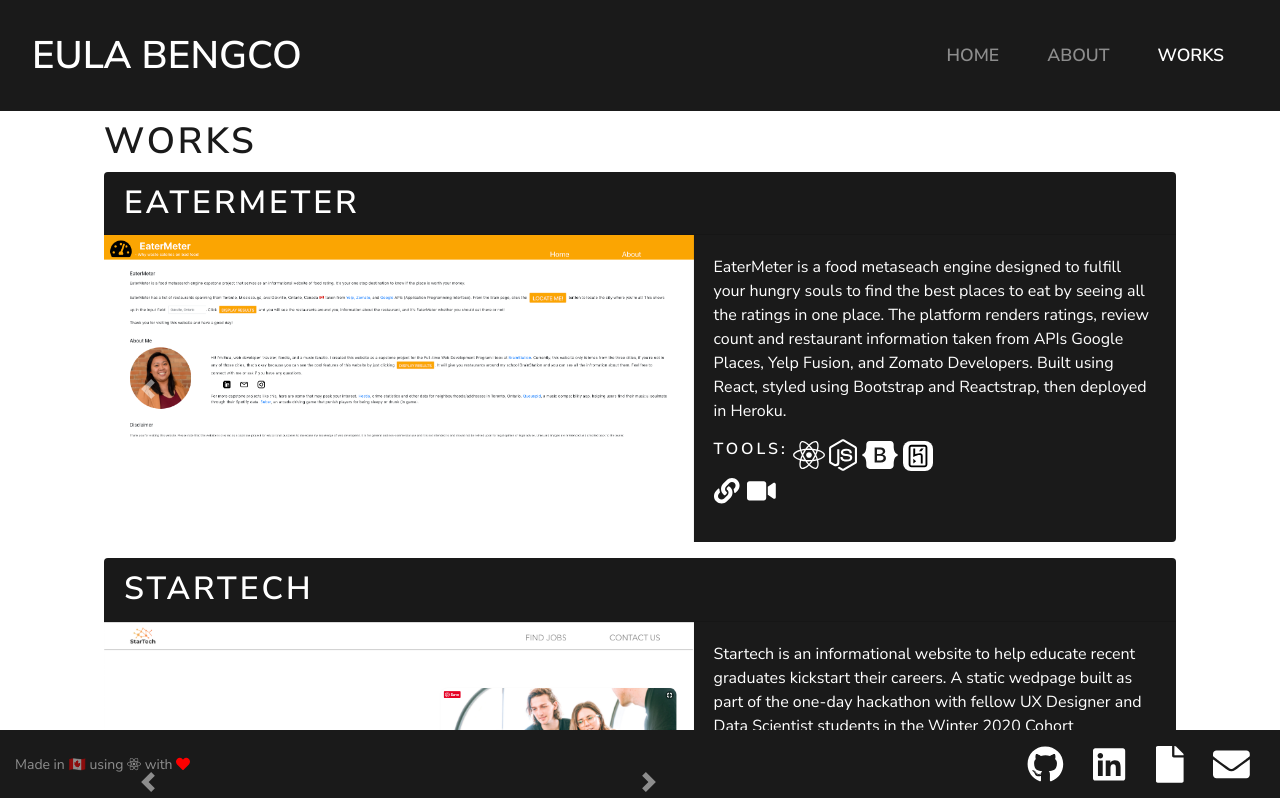
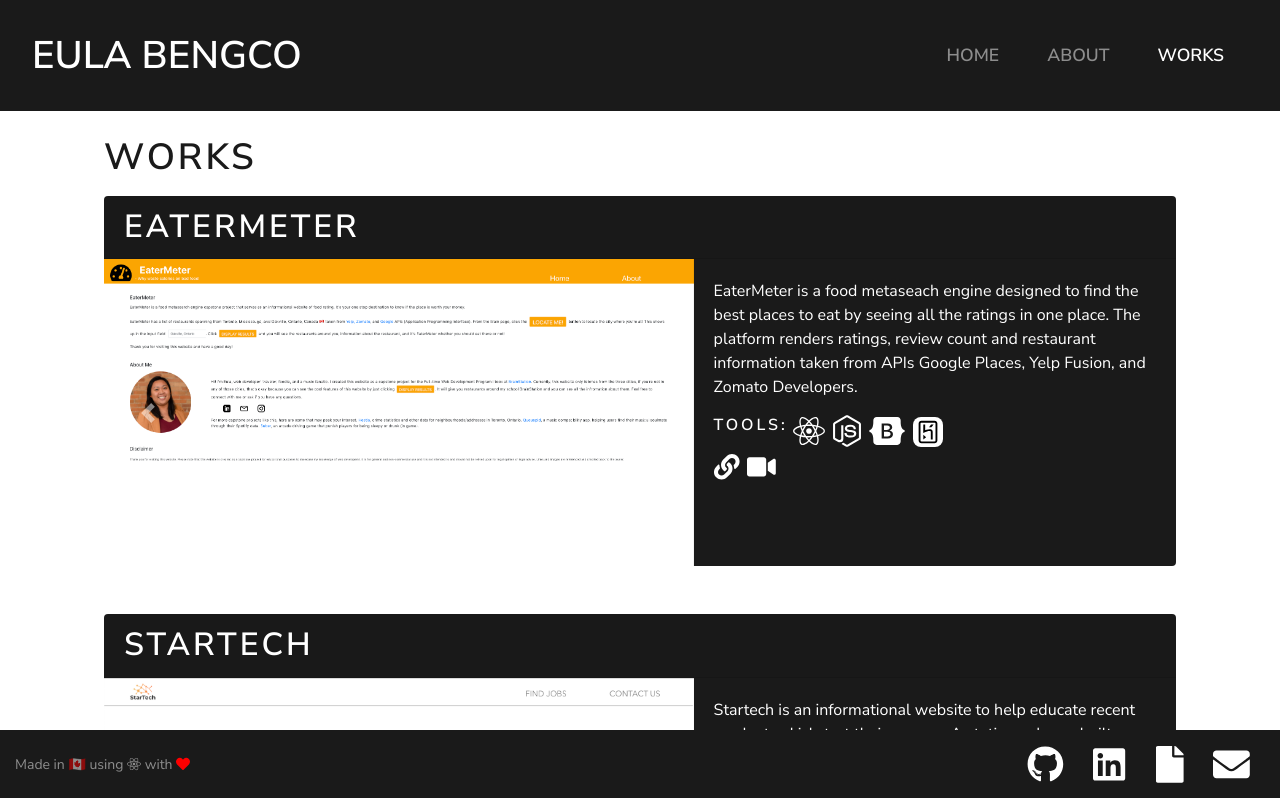
Before and after one commit to eulaaab/portfolio-v1, a React (Create React App) app: page /works in a window 1280 px wide. Shown: the top 798 px of the page. Built offline with nearby package versions, Linux system fonts and the light colour scheme.

Commit message:
uninstall react-read-more

```diff
--- a/src/App.js
+++ b/src/App.js
@@ -4,7 +4,6 @@ import Header from "./components/Header/Header";
 import Home from "./pages/Home/Home";
 import About from "./pages/About/About";
 import Works from "./pages/Works/Works";
-import Contact from "./pages/Contact/Contact";
 import Footer from "./components/Footer/Footer";
 
 function App() {
@@ -16,7 +15,6 @@ function App() {
           <Route exact path="/" component={Home} />
           <Route path="/about" component={About} />
           <Route path="/works" component={Works} />
-          <Route path="/contact" component={Contact} />
         </Switch>
         <Footer />
       </BrowserRouter>
--- a/src/components/WorkCard/WorkCard.scss
+++ b/src/components/WorkCard/WorkCard.scss
@@ -4,6 +4,9 @@
 .card {
   //background-color: rgba(0, 0, 0, 0.4) !important;
   border: 0px transparent solid;
+  @include tablet {
+    margin-bottom: 3rem !important;
+  }
   &__image {
     width: 100% !important;
   }
@@ -27,7 +30,7 @@
   }
   &__tool {
     font-size: 2rem;
-    margin-right: 0.3rem;
+    margin-right: 0.5rem;
   }
   &__icon {
     margin-right: 0.5rem;
--- a/src/components/WorksList/WorksList.js
+++ b/src/components/WorksList/WorksList.js
@@ -19,6 +19,7 @@ import {
   faBootstrap,
 } from "@fortawesome/free-brands-svg-icons";
 import heroku from "../../assets/images/heroku.svg";
+import ReadMoreReact from "read-more-react";
 
 export default function WorksList() {
   let projects = [
@@ -26,7 +27,7 @@ export default function WorksList() {
       id: "01",
       name: "EaterMeter",
       description:
-        "EaterMeter is a food metaseach engine designed to fulfill your hungry souls to find the best places to eat by seeing all the ratings in one place. The platform renders ratings, review count and restaurant information taken from APIs Google Places, Yelp Fusion, and Zomato Developers. Built using React, styled using Bootstrap and Reactstrap, then deployed in Heroku.",
+        "EaterMeter is a food metaseach engine designed to find the best places to eat by seeing all the ratings in one place. The platform renders ratings, review count and restaurant information taken from APIs Google Places, Yelp Fusion, and Zomato Developers.",
       images: [eatermeter01, eatermeter02, eatermeter03, eatermeter04],
       tools: [
         <FontAwesomeIcon icon={faReact} className="card__tool" alt="React" />,
@@ -84,3 +85,33 @@ export default function WorksList() {
     </>
   );
 }
+
+{
+  /*
+  (
+  <ReadMoreReact
+    text={
+      "EaterMeter is a food metaseach engine designed to fulfill your hungry souls to find the best places to eat by seeing all the ratings in one place. The platform renders ratings, review count and restaurant information taken from APIs Google Places, Yelp Fusion, and Zomato Developers. Built using React, styled using Bootstrap and Reactstrap, then deployed in Heroku."
+    }
+    min={147}
+    ideal={147}
+    max={147}
+    className="read-more"
+    readMoreText="read more"
+  />
+
+
+   `EaterMeter is a food metaseach engine designed to fulfill your hungry souls to find the best places to eat by seeing all the ratings in one place.${(
+        <span className="more-text">
+          <button className="btn">Read More</button>
+          <p>
+            The platform renders ratings, review count and restaurant
+            information taken from APIs Google Places, Yelp Fusion, and Zomato
+            Developers. Built using React, styled using Bootstrap and
+            Reactstrap, then deployed in Heroku.
+          </p>
+        </span>
+      )}The platform renders ratings, review count and restaurant information taken from APIs Google Places, Yelp Fusion, and Zomato Developers. Built using React, styled using Bootstrap and Reactstrap, then deployed in Heroku.`
+)
+*/
+}
--- a/src/pages/Works/Works.scss
+++ b/src/pages/Works/Works.scss
@@ -20,15 +20,17 @@
   @include tablet {
     padding-left: 4rem;
     padding-right: 4rem;
+    margin-top: 2rem;
   }
   @include desktop {
     max-width: 1200px;
-    margin: 0 auto;
+    margin: 1rem auto 0;
   }
 }
 
 h1 {
   @include tablet {
     font-size: 2.6em !important;
+    margin-bottom: 1rem;
   }
 }
```
